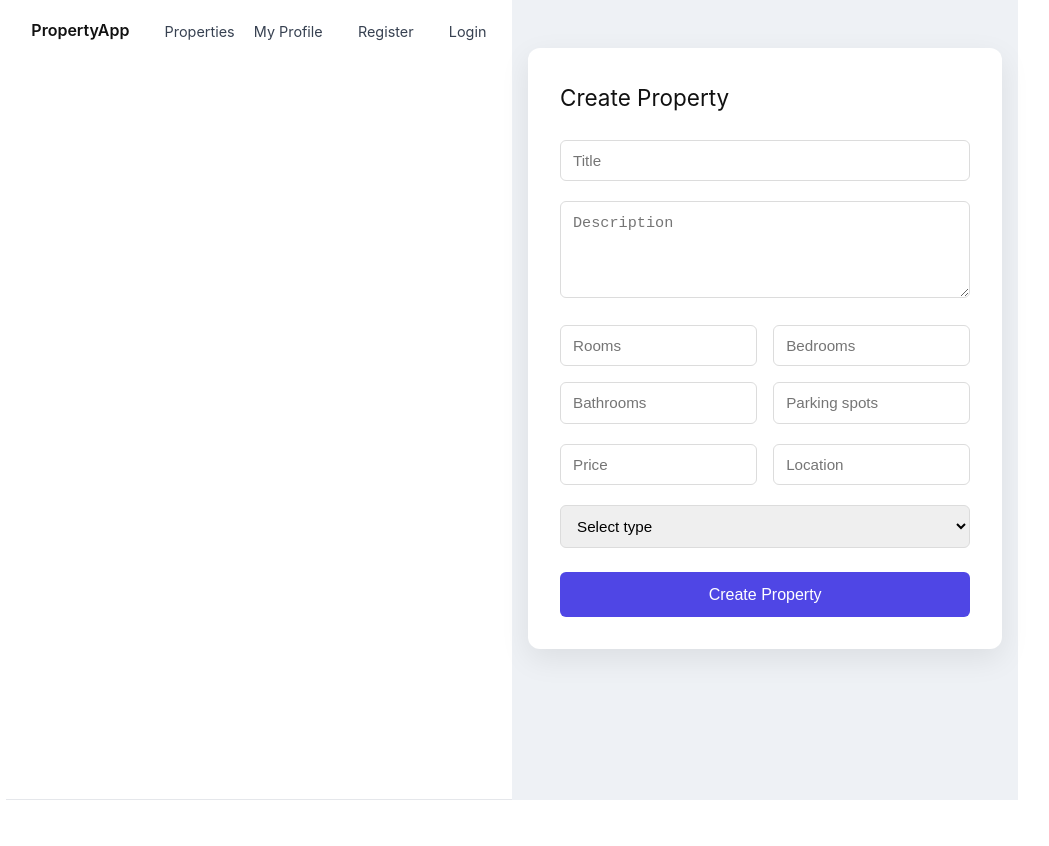
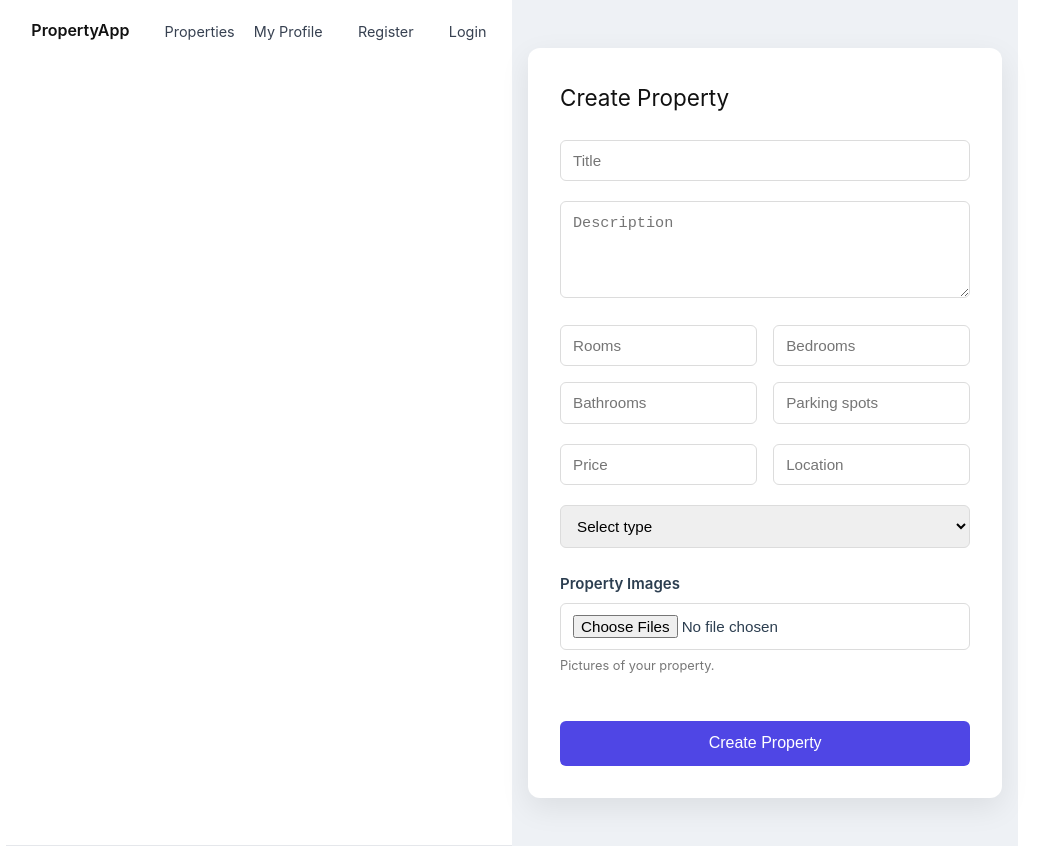
Before and after one commit to Marko455/YourProperty_frontend, a Vue app in the folder your_property/: page /create-property in a window 1280 px wide. Shown: the whole page, without its empty margins (128-1177 px from the left). Before the commit the page ends 800 px from the top, so only its background shows below. Built offline with nearby package versions, Linux system fonts and the light colour scheme.

Commit message:
Implementiranje slika
Uspiješno dodavanje funkcionalnosti uploadanja slika nekretnina.

```diff
--- a/your_property/src/views/CreateProperty.vue
+++ b/your_property/src/views/CreateProperty.vue
@@ -33,6 +33,12 @@
         <option value="apartment">Apartment</option>
       </select>
 
+      <div class="form-group image-section">
+        <label class="label">Property Images</label>
+        <input type="file" multiple accept="image/*" @change="handleFileChange"/>
+        <small class="hint">Pictures of your property.</small>
+      </div>
+
       <button @click="createProperty">Create Property</button>
     </div>
   </div>
@@ -52,12 +58,13 @@ const parking_spots = ref(null);
 const price = ref(null);
 const location = ref("");
 const type = ref("");
+const selectedFiles = ref([]);
 
 const router = useRouter();
 
 const createProperty = async () => {
   try {
-    await api.post("http://localhost:8001/properties", {
+    const response = await api.post("http://localhost:8001/properties", {
       title: title.value,
       description: description.value,
       rooms: rooms.value,
@@ -70,11 +77,36 @@ const createProperty = async () => {
       owner_id: "TEMP_SELLER_ID"
     });
 
+    const propertyId = response.data.property_id;
+
+    if (selectedFiles.value.length > 0) {
+      for (const file of selectedFiles.value) {
+        const formData = new FormData();
+        formData.append("file", file);
+
+        await api.post(
+          `http://localhost:8001/properties/${propertyId}/images`,
+          formData,
+          {
+            headers: {
+              "Content-Type": "multipart/form-data"
+            }
+          }
+        );
+      }
+    }
+
     alert("Property created!");
     router.push("/properties");
+
   } catch (err) {
+    console.error(err);
     alert("Error creating property");
   }
+};
+
+const handleFileChange = (event) => {
+  selectedFiles.value = Array.from(event.target.files);
 };
 </script>
 
@@ -102,7 +134,6 @@ h2 {
   color: #111;
 }
 
-
 input,
 textarea,
 select {
@@ -124,7 +155,6 @@ select:focus {
   border-color: #4f46e5;
 }
 
-
 .form-group {
   margin-bottom: 1.25rem;
 }
@@ -136,6 +166,22 @@ select:focus {
   margin-bottom: 1.25rem;
 }
 
+.image-section {
+  margin-top: 1.5rem;
+}
+
+.label {
+  display: block;
+  margin-bottom: 0.4rem;
+  font-weight: 600;
+}
+
+.hint {
+  display: block;
+  margin-top: 0.4rem;
+  font-size: 0.8rem;
+  color: #777;
+}
 
 button {
   margin-top: 1.5rem;
--- a/your_property/src/views/PropertyDetails.vue
+++ b/your_property/src/views/PropertyDetails.vue
@@ -1,6 +1,19 @@
 <template>
   <div class="property-page">
     <div v-if="property" class="property-card">
+
+      <div
+        v-if="property.images && property.images.length"
+        class="image-gallery"
+      >
+        <img
+          v-for="img in property.images"
+          :key="img"
+          :src="`http://localhost:8001${img}`"
+          class="property-image"
+        />
+      </div>
+
       <div class="header">
         <h2>{{ property.title }}</h2>
         <span class="type">{{ property.type }}</span>
@@ -42,6 +55,7 @@
         ></textarea>
         <button @click="sendInquiry">Send Inquiry</button>
       </div>
+
     </div>
   </div>
 </template>
@@ -87,6 +101,22 @@ const sendInquiry = async () => {
   padding: 2rem;
   border-radius: 12px;
   box-shadow: 0 12px 32px rgba(0, 0, 0, 0.08);
+}
+
+
+.image-gallery {
+  margin-bottom: 1.5rem;
+  display: grid;
+  grid-template-columns: repeat(auto-fit, minmax(220px, 1fr));
+  gap: 1rem;
+}
+
+.property-image {
+  width: 100%;
+  height: 220px;
+  object-fit: cover;
+  border-radius: 10px;
+  border: 1px solid #e5e7eb;
 }
 
 
```
